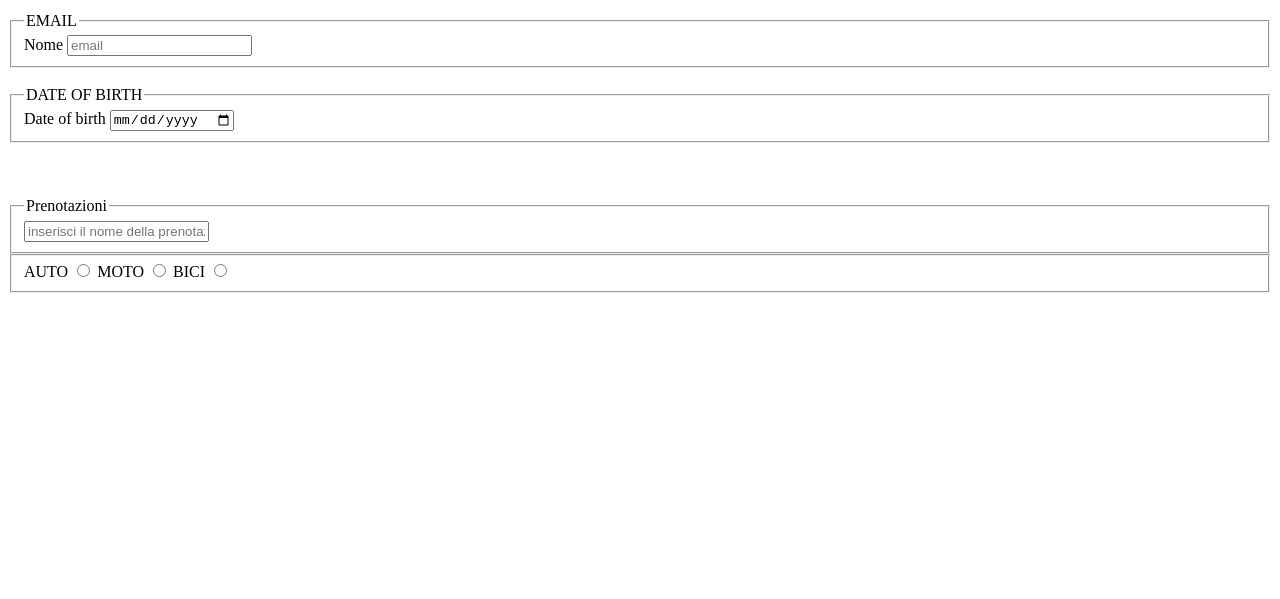
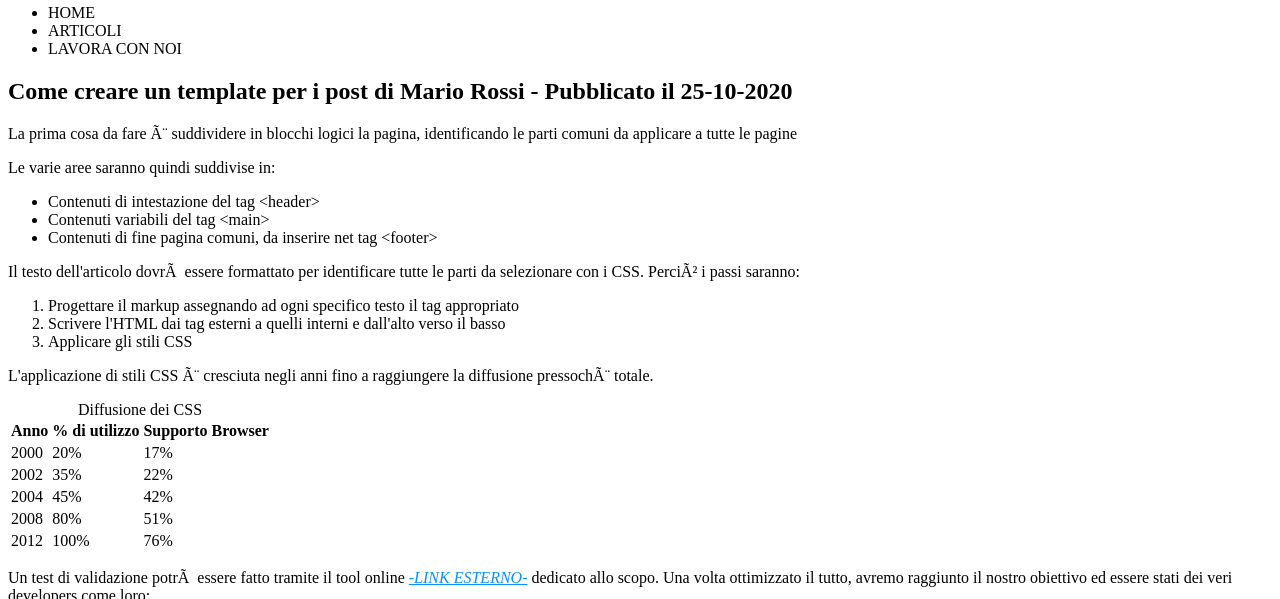
Before and after one commit to GIPSaro/u1-w1-d2, a plain HTML site: page index.html in a window 1280 px wide. Shown: the part 219-818 px from the top of the page. Drawn offline with Linux system fonts and the light colour scheme.

Commit message:
second commit

```diff
--- a/index.html
+++ b/index.html
@@ -3,60 +3,114 @@
   <head>
     <meta charset="uft-8" />
     <meta name="viewport" content="width=device-width, initial-scale 1.0" />
-    <title>Sviluppo di una pagina web - Blog Epicode</title>
+    <title>Blog Epicode</title>
   </head>
+  <h1>Sviluppo di una pagina web - Blog Epicode</h1>
   <div>
     <title>Epicode - Il blog dei developers</title>
     <img src="./assets/img/logo.svg" />
   </div>
+  <header>
+    <ul>
+      <li>HOME</li>
+      <li>ARTICOLI</li>
+      <li>LAVORA CON NOI</li>
+    </ul>
+  </header>
+  <h2>
+    Come creare un template per i post di Mario Rossi - Pubblicato il 25-10-2020
+  </h2>
+  <body>
+    <p>
+      La prima cosa da fare è suddividere in blocchi logici la pagina,
+      identificando le parti comuni da applicare a tutte le pagine
+      <br/>
+      <div>
+        <p>Le varie aree saranno quindi suddivise in:</p>
+        <ul>
+          <li>Contenuti di intestazione del tag &ltheader&gt</li>
+          <li>Contenuti variabili del tag &ltmain&gt</li>
+          <li>Contenuti di fine pagina comuni, da inserire net tag &ltfooter&gt</li>
 
-  <form>
-    <fieldset>
-      <legend>NOME</legend>
-      <label for="name">Nome</label>
-      <input type="text" id="name" placeholder="Nome" />
+        </ul>
+      </p>
+      </div>
+  <div>
+    <p>Il testo dell'articolo dovrà essere formattato per identificare tutte le parti da selezionare con i CSS. Perciò i passi saranno:</p>
+    <ol>
+      <li>Progettare il markup assegnando ad ogni specifico testo il tag appropriato</li>
+      <li>Scrivere l'HTML dai tag esterni a quelli interni e dall'alto verso il basso</li>
+      <li>Applicare gli stili CSS</li>
+    </ol>
+  </div>
+    <div>
+      <p>
+        L'applicazione di stili CSS è cresciuta negli anni fino a raggiungere la diffusione pressochè totale.
+        <table>
+          <caption>Diffusione dei CSS</caption>
+          <tr>
+          <th>Anno</th>
+          <th>% di utilizzo</th>
+          <th>Supporto Browser</th>
+        </tr>
+        <tr>
+          <td>2000</td>
+          <td>20%</td>
+          <td>17%</td>
 
-      <br />
-      <label for="cognome">Cognome</label>
-      <input type="text" id="Cognome" placeholder="Cognome" />
-    </fieldset>
-    <br />
-    <fieldset>
-      <legend>EMAIL</legend>
-      <label for="email">Nome</label>
-      <input type="text" id="email" placeholder="email" />
-    </fieldset>
-    <br />
-    <fieldset>
-      <legend>DATE OF BIRTH</legend>
-      <label for="date of birth">Date of birth</label>
-      <input type="date" id="date of birth" placeholder="date of birth" />
-    </fieldset>
-  </form>
-  <br />
-  <br />
-  <br />
-  <form>
-    <fieldset>
-      <legend>Prenotazioni</legend>
+        </tr>
+        <tr>
+          <td>2002</td>
+          <td>35%</td>
+          <td>22%</td>
+        </tr>
+          <tr>
+            <td>2004</td>
+            <td>45%</td>
+            <td>42%</td>
+          </tr>
+            <tr>
+              <td>2008</td>
+              <td>80%</td>
+              <td>51%</td>
+            </tr>
+              <tr>
+                <td>2012</td>
+                <td>100%</td>
+                <td>76%</td>
+              </tr>
+
+        </table>
+      </p>
       <div>
-        <label for="nome-prenotazione"></label>
-        <input
-          type="text"
-          id="nome-prenotazione"
-          placeholder="inserisci il nome della prenotazione"
-        />
-      </div>
-    </fieldset>
-    <fieldset>
-      <div>
-        <label for="auto">AUTO</label>
-        <input type="radio" name="veicolo" id="auto" />
-        <label for="moto">MOTO</label>
-        <input type="radio" name="veicolo" id="moto" />
-        <label for="bici">BICI</label>
-        <input type="radio" name="veicolo" id="bici" />
-      </div>
-    </fieldset>
-  </form>
+        <p>Un test di validazione potrà essere fatto tramite il tool online <a href="//epicode.com" style="color: rgb(11, 145, 247);"><i>-LINK ESTERNO-</i></a> dedicato allo scopo.
+        Una volta ottimizzato il tutto, avremo raggiunto il nostro obiettivo ed essere stati dei veri developers come loro:
+      <br/>
+    <a href="https://www.youtube.com/@EPICODE.Italia" style="color: rgb(11, 145, 247);"><i>-INSERIRE VIDEO YOUTUBE-</i></a> </p>
+    </div>
+    <div>
+      <p>
+        Vuoi rimanere aggiornato su altre novità del blog? Iscriviti alla nostra newsletter:
+      </p>
+    </div>
+
+      <form>
+        <div>
+
+      <label for="email">inserisci l'email</label>
+      <input type="text" id="email">
+    </div>
+    <br/>
+    <button type="submit">Iscriviti!</button>
+
+
+
+
+
+    </form>
+  </body>
+</form>
+
+
+
 </html>
```
Also changed, not shown: 1 other file.
